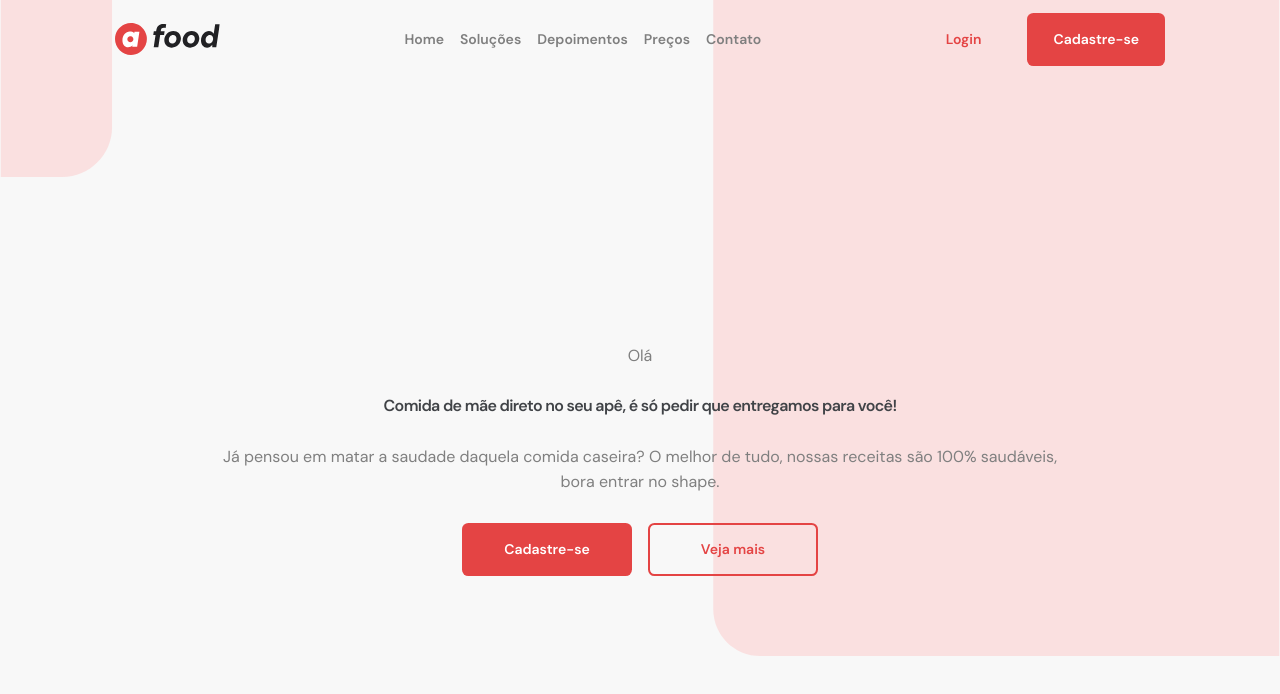
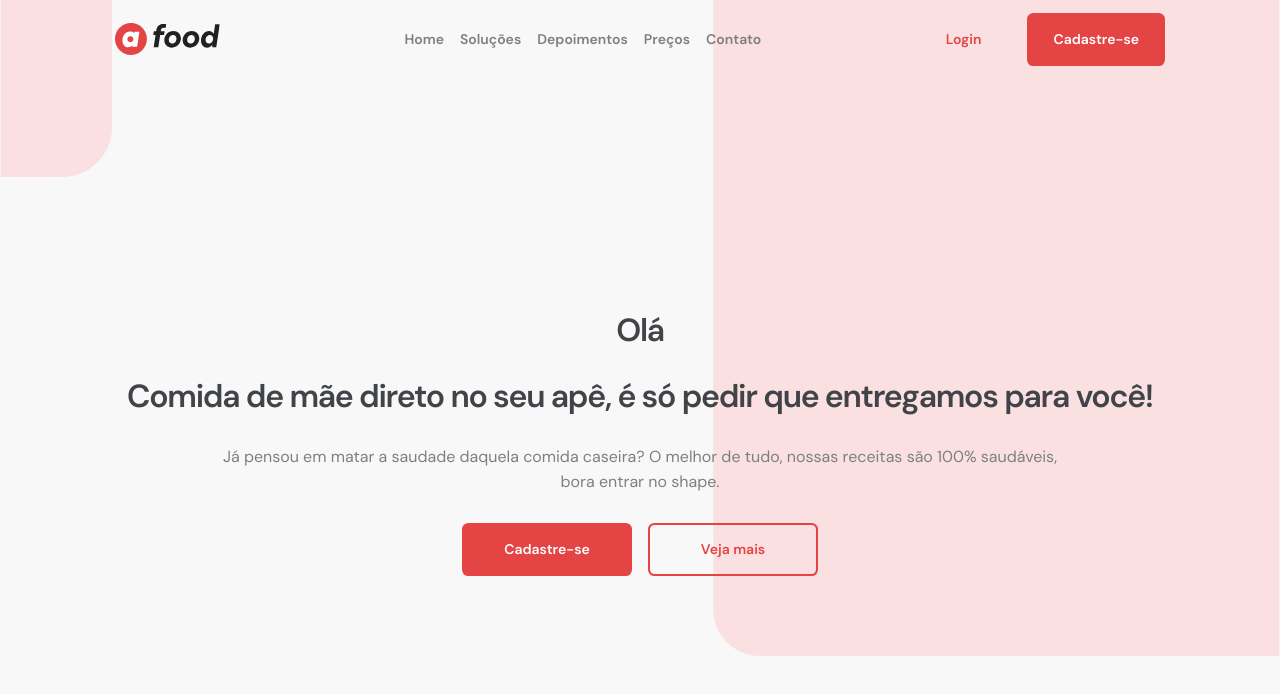
Before and after one commit to anaclaraberga/afood.company, a React (Create React App) app: page / in a window 1280 px wide. Shown: the top 694 px of the page. Built offline with nearby package versions, Linux system fonts and the light colour scheme.

Commit message:
Updated: CSS styles

```diff
--- a/src/pages/Home.tsx
+++ b/src/pages/Home.tsx
@@ -18,9 +18,9 @@ export default function Home() {
                 </span>
                 <img src={HeroRectangleOne} alt="Retangulo dois tela inicial" />
                 <div className="container content">
-                <p className="desktop-only">
+                <h1 className="desktop-only">
                     Olá
-                </p>
+                </h1>
                 <h1>Comida de mãe direto no seu apê, é só pedir que entregamos para você!</h1>
                 <p>Já pensou em matar a saudade daquela comida caseira? O melhor de tudo, nossas receitas são 100% saudáveis, bora entrar no shape.
                 </p>
--- a/src/styles/index.css
+++ b/src/styles/index.css
@@ -57,6 +57,7 @@ body {
 }
 
 h1, h2, h3 {
+  font-size: xx-large;
   line-height: 1.2;
   color: var(--text-color);
   font-weight: var(--fw-bold);
```
Also changed, not shown: src/assets/icons/close.svg, src/assets/icons/icon.svg.
